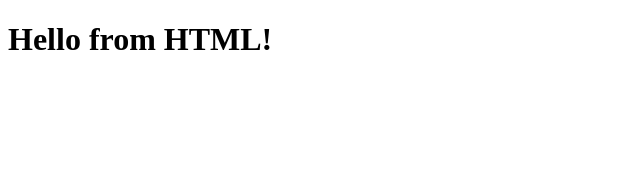
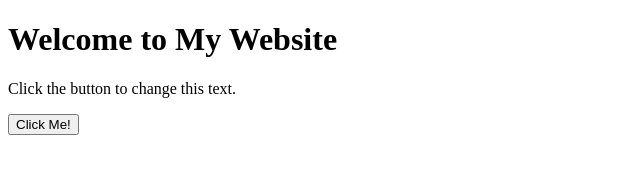
Before and after one commit to JohanPJ/JsApps, a plain HTML site: page index.html in a window 1280 px wide. Shown: the whole page, without its empty margins (0-640 px from the left). Drawn offline with Linux system fonts and the light colour scheme.

Commit message:
website building

```diff
--- a/index.html
+++ b/index.html
@@ -1,15 +1,18 @@
-<!--
-    Date: 11 June 2025
-    Author: John
--->
-
 <!DOCTYPE html>
 <html lang="en">
 <head>
     <meta charset="UTF-8">
-    <title>Hello from HTML</title>
+    <meta name="viewport" content="width=device-width, initial-scale=1.0">
+    <title>My First Website</title>
+    <link rel="stylesheet" href="styles.css">
 </head>
 <body>
-    <h1>Hello from HTML!</h1>
+    <div class="container">
+        <h1>Welcome to My Website</h1>
+        <p id="message">Click the button to change this text.</p>
+        <button onclick="changeMessage()">Click Me!</button>
+    </div>
+
+    <script src="script.js"></script>
 </body>
 </html>
```
